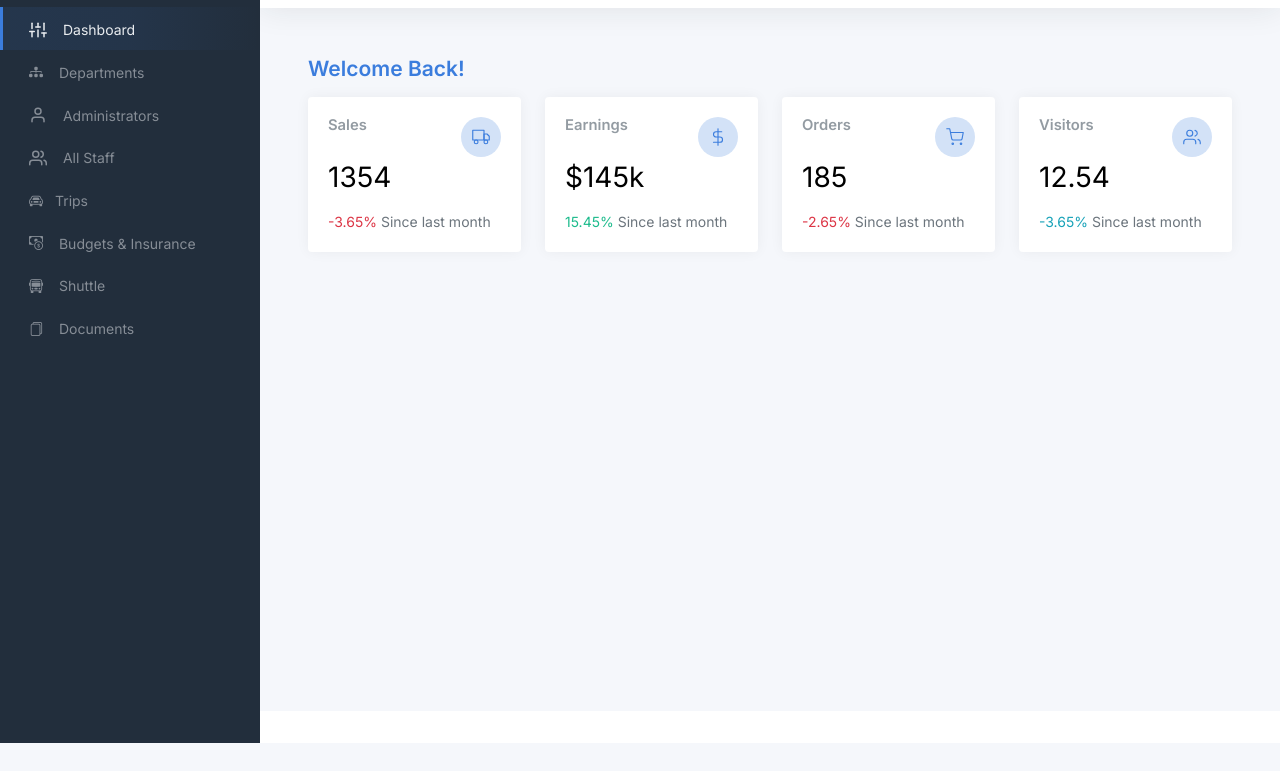
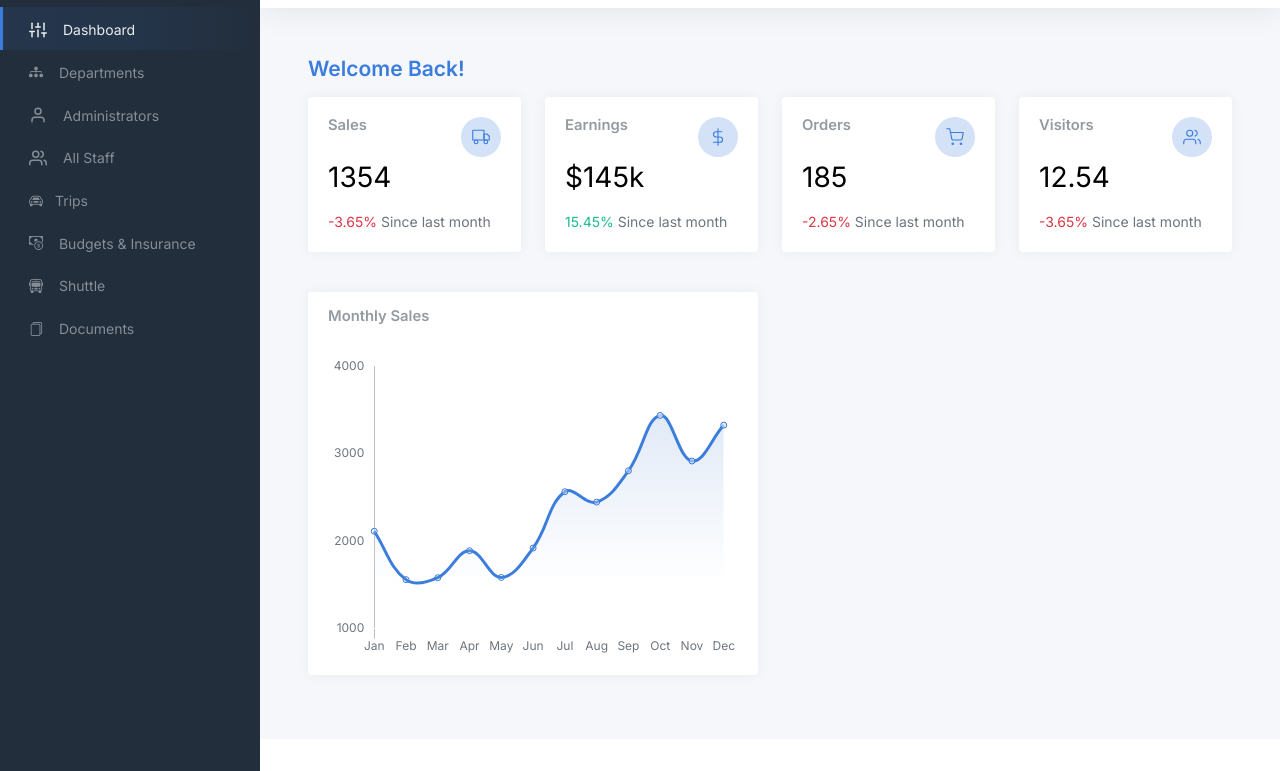
Before and after one commit to LukeOlende/AdminDash, a plain HTML site: page AdminDash/dashboard.html in a window 1280 px wide. Shown: the part 57-828 px from the top of the page. Before the commit the page ends 800 px from the top, so only its background shows below. Drawn offline with nearby package versions, Linux system fonts and the light colour scheme.

Commit message:
second commit

```diff
--- a/AdminDash/dashboard.html
+++ b/AdminDash/dashboard.html
@@ -6,7 +6,7 @@
 	<meta http-equiv="X-UA-Compatible" content="IE=edge">
 	<meta name="viewport" content="width=device-width, initial-scale=1, shrink-to-fit=no">
 	<link rel="preconnect" href="https://fonts.gstatic.com">
-	<link rel="shortcut icon" href="img/icons/w3-icon.png" />
+	<link rel="shortcut icon" href="img/icons/icon-cube.png" />
 
 	<link rel="stylesheet" href="https://cdn.jsdelivr.net/npm/bootstrap-icons@1.10.3/font/bootstrap-icons.css">
 	<title>AdminDash</title>
@@ -194,7 +194,7 @@
 									</div>
 									<h1 class="mt-1 mb-3">12.54</h1>
 									<div class="mb-0">
-										<span class="text-info"> <i class="mdi mdi-arrow-bottom-right"></i> -3.65% </span>
+										<span class="text-danger"> <i class="mdi mdi-arrow-bottom-right"></i> -3.65% </span>
 										<span class="text-muted">Since last month</span>
 									</div>
 								</div>
@@ -203,7 +203,18 @@
 					</div>
 
 					<div class="row">
-
+						<div class="col-md-6 mb-3">
+							<div class="card flex-fill w-100">
+								<div class="card-header">
+									<h5 class="card-title mb-0">Monthly Sales</h5>
+								</div>
+								<div class="card-body py-3">
+									<div class="chart">
+										<canvas id="chart-dashboard-line" ></canvas>
+									</div>
+								</div>
+							</div>
+						</div>
 					</div>
 
 					<div class="row">
@@ -222,6 +233,7 @@
 	</div>
 
 	<script src="js/app.js"></script>
+	<script src="/AdminDash/js/script.js"></script>
 
 	<!-- <script>
 		document.addEventListener("DOMContentLoaded", function() {
--- /dev/null
+++ b/AdminDash/js/script.js
@@ -0,0 +1,59 @@
+document.addEventListener("DOMContentLoaded", function() {
+    var ctx = document.getElementById("chart-dashboard-line").getContext("2d");
+    var gradient = ctx.createLinearGradient(0, 0, 0, 225);
+    gradient.addColorStop(0, "rgba(215, 227, 244, 1)");
+    gradient.addColorStop(1, "rgba(215, 227, 244, 0)");
+    // Line chart
+    new Chart(document.getElementById("chart-dashboard-line"), {
+        type: "line",
+        data: {
+            labels: ["Jan", "Feb", "Mar", "Apr", "May", "Jun",
+                    "Jul", "Aug", "Sep", "Oct", "Nov", "Dec"],
+            datasets: [{
+                label: "Sales ($)",
+                fill: true,
+                backgroundColor: gradient,
+                borderColor: window.theme.primary,
+                data: [
+                    2115, 1562, 1584, 1892, 1587, 1923,
+                    2566, 2448, 2805, 3438, 2917, 3327
+                ]
+            }]
+        },
+        options: {
+            maintainAspectRatio: false,
+            legend: {
+                display: false
+            },
+            tooltips: {
+                intersect: false
+            },
+            hover: {
+                intersect: true
+            },
+            plugins: {
+                filler: {
+                    propagate: false
+                }
+            },
+            scales: {
+                xAxes: [{
+                    reverse: true,
+                    gridLines: {
+                        color: "rgba(0,0,0,0.0)"
+                    }
+                }],
+                yAxes: [{
+                    ticks: {
+                        stepSize: 1000
+                    },
+                    display: true,
+                    borderDash: [3, 3],
+                    gridLines: {
+                        color: "rgba(0,0,0,0.0)"
+                    }
+                }]
+            }
+        }
+    });
+});
```
Also changed, not shown: AdminDash/img/icons/icon-cube.png (added).
